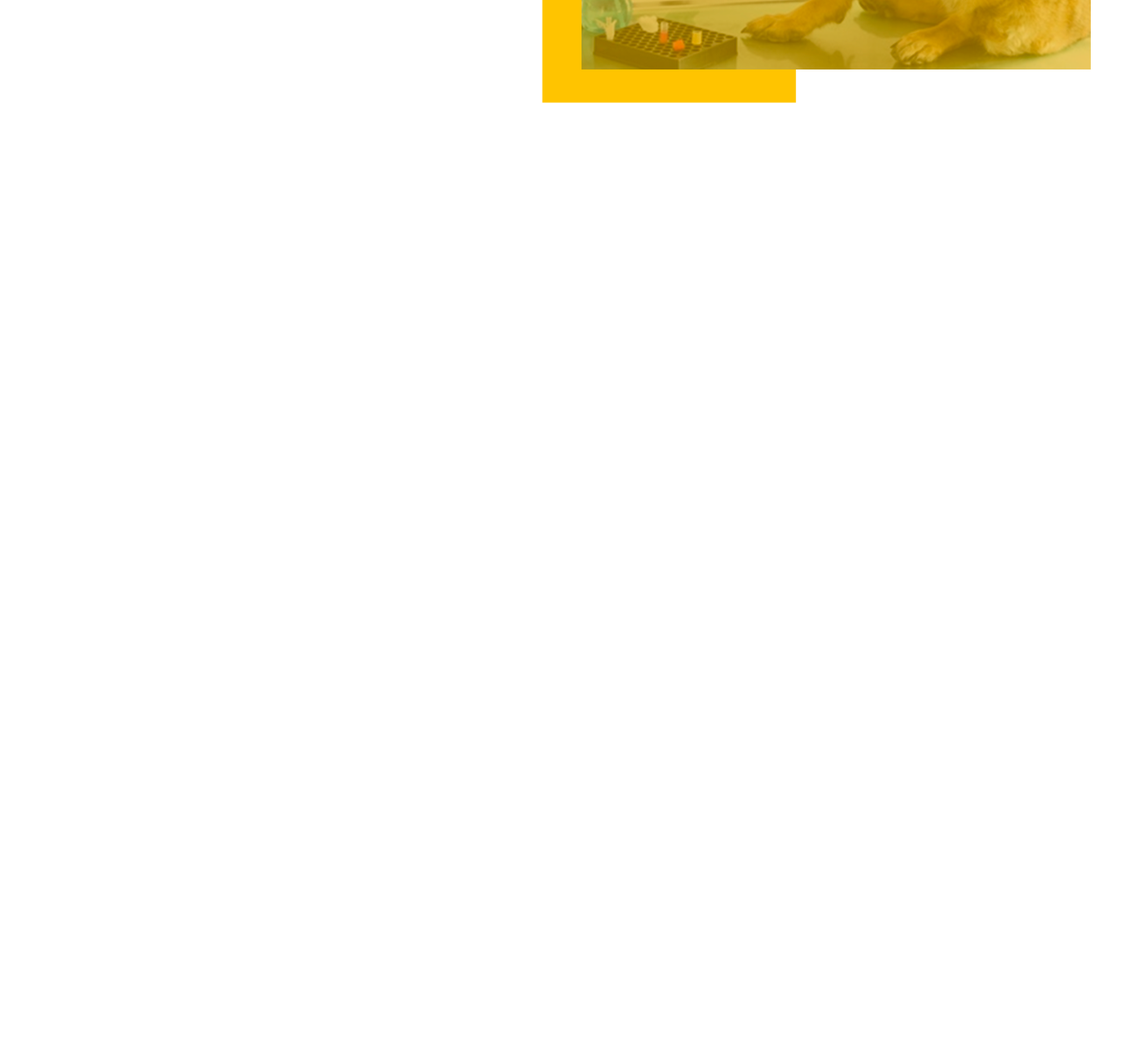
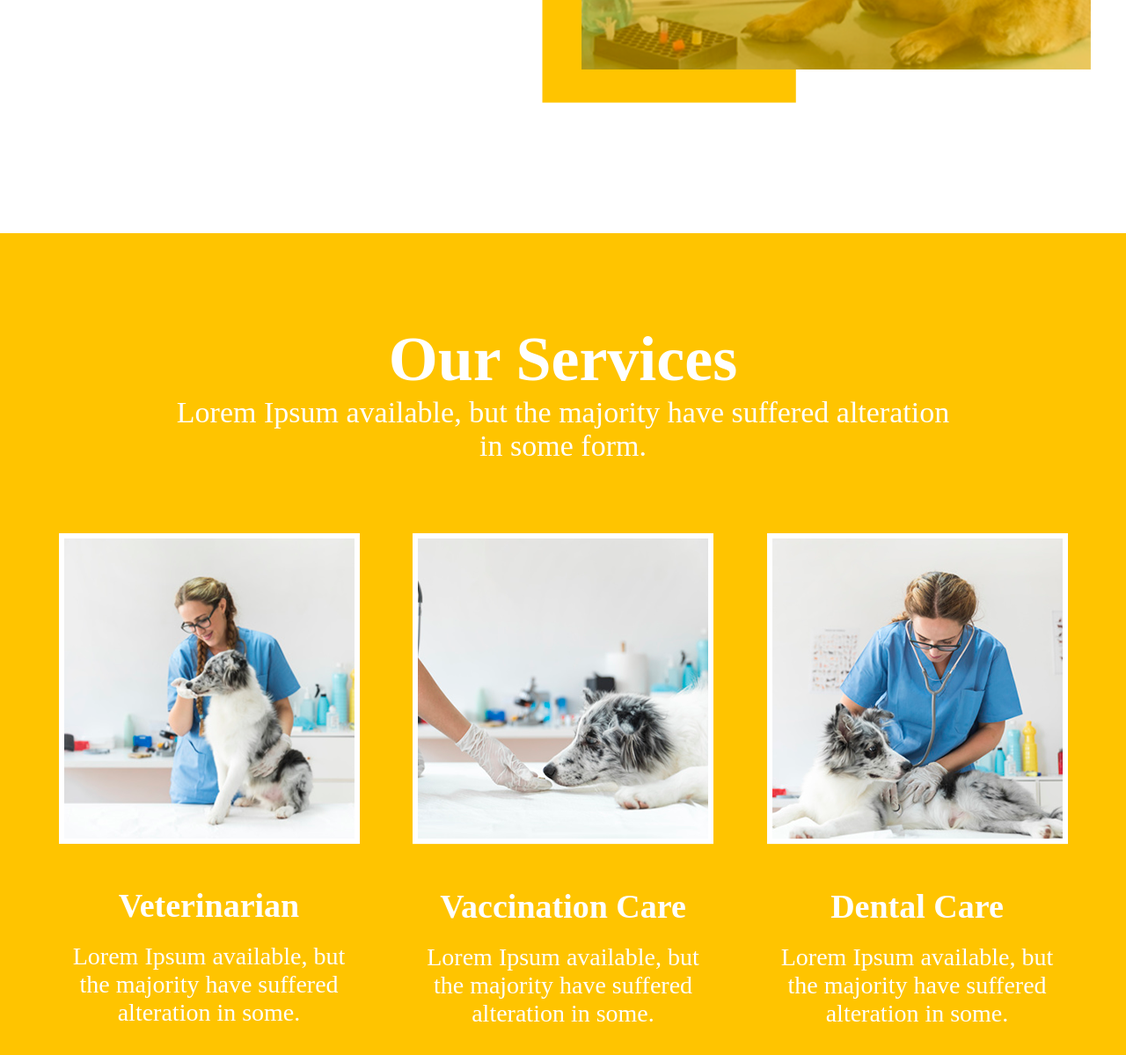
Before and after one commit to syedgolamrabbane/vet-care, a plain HTML site: page index.html in a window 1280 px wide. Shown: the part 1616-2815 px from the top of the page at 88% size. Before the commit the page ends 1881 px from the top, so only its background shows below. Drawn offline with Linux system fonts and the light colour scheme.

Commit message:
sarvice section add

```diff
--- a/index.html
+++ b/index.html
@@ -68,7 +68,41 @@
              </div>
         </div>
      </div>
-     <!-- -------------love of animal--------------- -->
+     <!-- ------------- love of animal end --------------- -->
+
+     <!-- ---------------------- sarvice section start ------------------ -->
+     <div class="service-section">
+        <div class="container">
+            <div class="service-heading">
+                <h2>Our Services</h2>
+                <p> Lorem Ipsum available, but the majority have
+                    suffered alteration in some form.</p>
+            </div>
+            <div class="service-body">
+                <div class="service-item service-item-1">
+                    <img src="./images/service-item-1.png" alt="service-item">
+                    <h3>Veterinarian</h3>
+                    <p> Lorem Ipsum available, but the majority have suffered
+                        alteration in some.</p>
+                </div>
+                <div class="service-item service-item-2">
+                    <img src="./images/service-item-2.png" alt="service-item">
+                    <h3>Vaccination Care</h3>
+                    <p> Lorem Ipsum available, but the majority have suffered
+                        alteration in some.</p>
+                </div>
+                <div class="service-item service-item-3">
+                    <img src="./images/service-item-3.png" alt="service-item">
+                    <h3>Dental Care</h3>
+                    <p> Lorem Ipsum available, but the majority have suffered
+                        alteration in some.</p>
+                </div>
+            </div>
+        </div>
+
+     </div>
+     <!-- ---------------------- sarvice section end ------------------ -->
+
 
 </body>
 </html>
--- a/style.css
+++ b/style.css
@@ -1,3 +1,5 @@
+
+
 *{
     margin: 0;
     padding: 0;
@@ -28,8 +30,6 @@ ul li{
     padding: 0 25px;
     margin: 0 auto;
     align-items: center;
-}
-.container{
     display: flex;
     justify-content: space-between;
 }
@@ -164,3 +164,47 @@ ul li{
     width: 100%;
 }
 /* ----------------love of animal----------- */
+/* ----------------------service section start------------ */
+.service-section{
+    background-color:#FFC400;
+}
+.service-section .container{
+    padding-top: 102px;
+    padding-bottom: 90px;
+}
+.service-heading{
+    text-align: center;
+}
+.service-heading h2{
+    font-size: 72px;
+    color: #FFFFFF;
+
+}
+.service-heading p {
+    font-size: 34px;
+    color: #FFFFFF;
+    padding: 0 124px;
+}
+.service-body{
+    display: flex;
+    justify-content: space-between;
+    margin-top: 80px;
+}
+.service-body .service-item{
+    width: 30%;
+    display: flex;
+    flex-direction: column;
+    align-items:center;
+}
+.service-body .service-item h3{
+    font-size: 38px;
+    margin-top: 48px;
+    margin-bottom: 20px;
+    color:#FFFFFF;
+}
+.service-body .service-item p{
+    text-align: center;
+    font-size: 28px;
+    color:#FFFFFF;
+}
+ /* ----------------------sarvice section end ------------------  */
```
Also changed, not shown: images/service-item-1.png (renamed from images/bannerdog-1.png), images/service-item-2.png (renamed from images/bannerdog-2.png), images/service-item-3.png (renamed from images/bannerdog-3.png), images/service-item-4.png (added).
